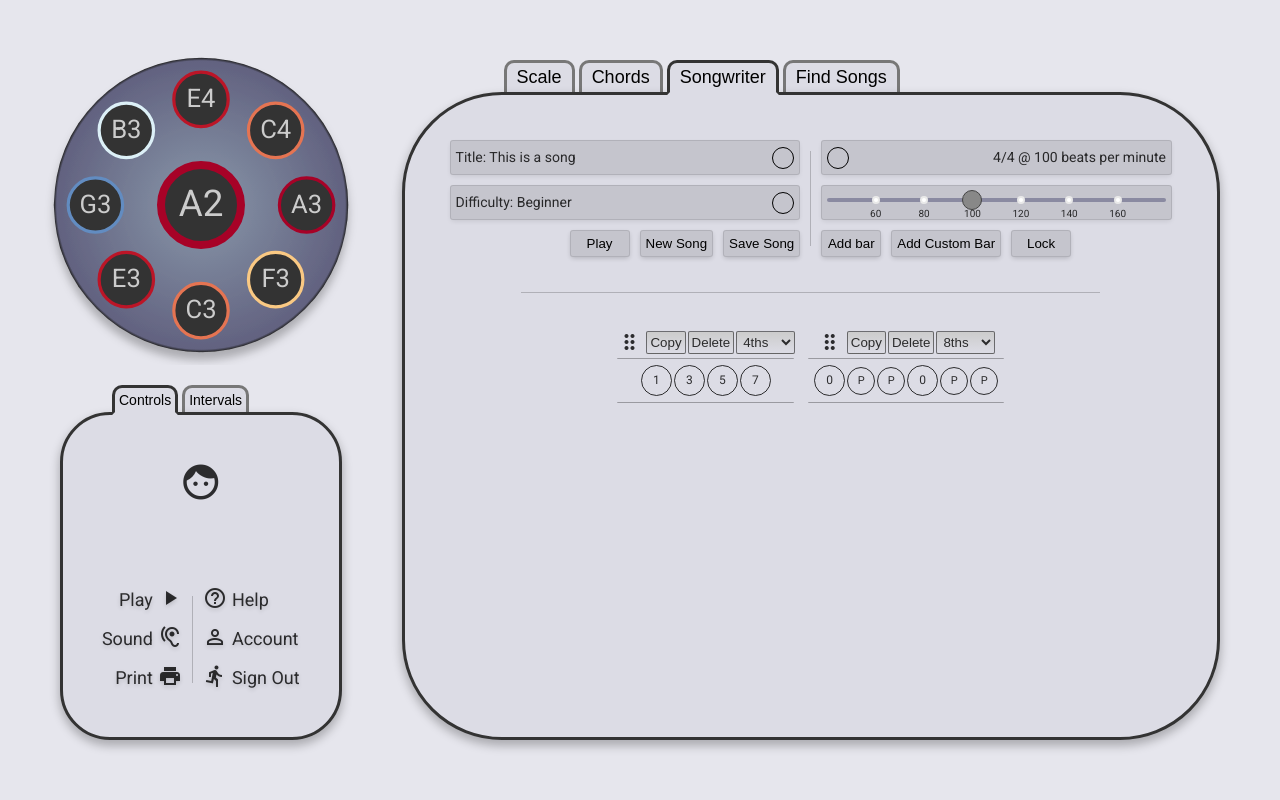
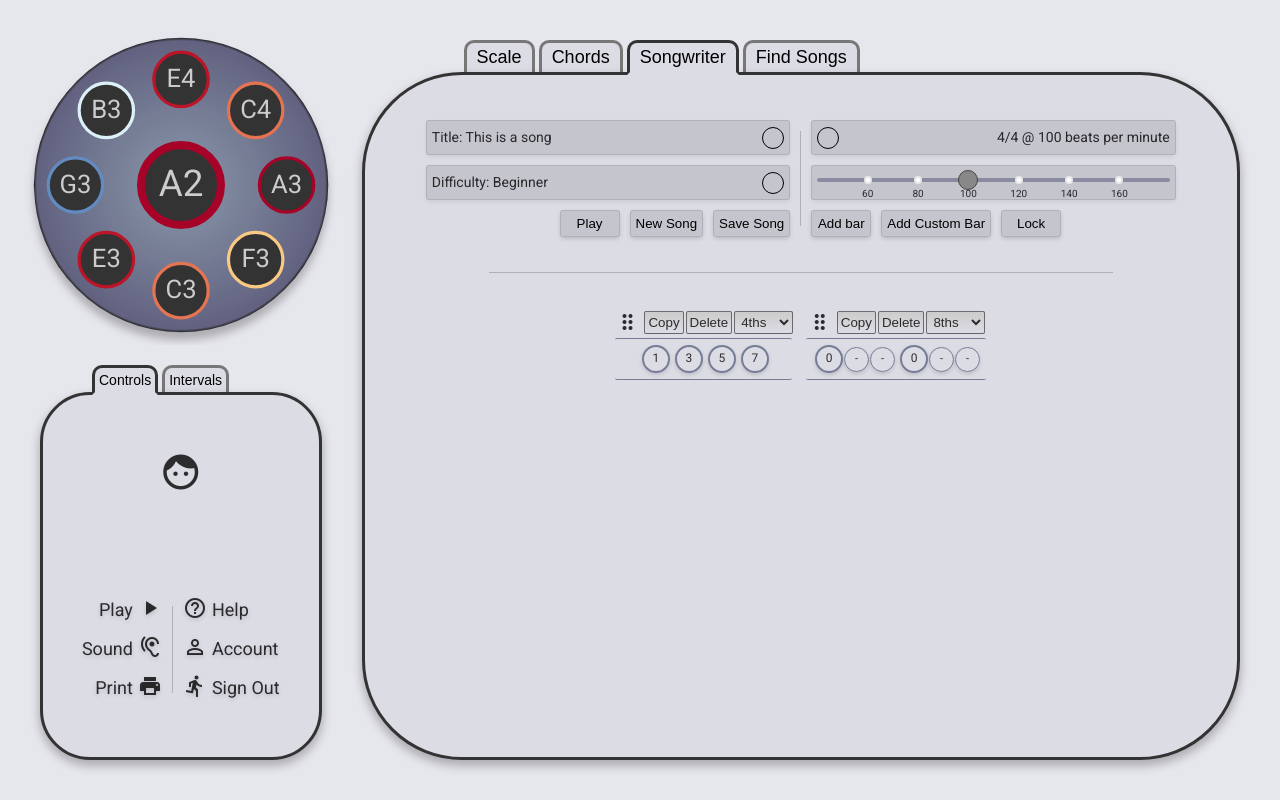
Before and after one commit to Moosees/ding-and-tones, a React (Create React App) app: page /song in a window 1280 px wide. Built offline with nearby package versions, Linux system fonts and the light colour scheme.

Commit message:
style beats and bars, make main app view a bit larger

```diff
--- a/src/app.styles.js
+++ b/src/app.styles.js
@@ -25,14 +25,13 @@ export const GlobalStyles = createGlobalStyle`
 
 export const Viewport = styled.div`
   align-items: center;
-  column-gap: 6rem;
+  column-gap: 4rem;
   display: grid;
   grid-template-columns: 22vw 1fr;
   height: 100vh;
   margin: 0 auto;
-  max-width: 140rem;
-  padding: 6rem;
-  width: 100vw;
+  max-width: 160rem;
+  padding: 4rem;
 `;
 
 export const Column = styled.div`
--- a/src/components/bar/bar.styles.js
+++ b/src/components/bar/bar.styles.js
@@ -8,11 +8,13 @@ export const BarContainer = styled.div`
 
 export const Beats = styled.div`
   align-items: center;
-  border: ${({ isPlaying }) => (isPlaying ? '2px' : '1px')} solid
-    rgba(0, 0, 0, 0.3);
+  border: 1px solid
+    ${({ theme, isPlaying }) =>
+      isPlaying ? theme.colorBeatActive : theme.colorBeat};
   border-left: 0;
-  border-radius: 1px;
+  border-radius: 2px;
   border-right: 0;
+  /* box-shadow: ${({ theme }) => theme.shadowBtnLight}; */
   display: flex;
   justify-content: center;
   margin: 2px;
--- a/src/components/bar/bar.utils.js
+++ b/src/components/bar/bar.utils.js
@@ -32,7 +32,7 @@ const updateBeats = (barId, measure, beats, barSubdivision, barMetre) => {
     } else {
       const newId = uuid();
       newMeasure.push(newId);
-      newBeats[newId] = { sound: 'P', value: metreValue };
+      newBeats[newId] = { sound: '-', value: metreValue };
     }
   });
 
--- a/src/components/beat/beat.styles.js
+++ b/src/components/beat/beat.styles.js
@@ -2,27 +2,35 @@ import styled from 'styled-components';
 
 const beatStyles = {
   heightWidth: {
-    4: '3.1',
-    8: '2.8',
-    16: '2.5',
+    4: '2.8',
+    8: '2.5',
+    16: '2.3',
   },
   fz: {
     4: '1.2',
     8: '1.1',
     16: '1',
   },
+  border: {
+    4: 'solid',
+    8: 'solid',
+    16: 'dashed',
+  },
 };
 
 export const BeatContainer = styled.div`
   align-items: center;
-  border: 1px solid
-    ${({ theme, isBeatPlaying }) =>
-      isBeatPlaying ? theme.colorCheckbox : theme.colorText};
+  border: ${({ value }) => (value === 4 ? '2px' : '1px')};
+  border-style: ${({ value }) => beatStyles.border[value]};
   border-radius: 100%;
+  border-color: ${({ theme, isBeatPlaying }) =>
+    isBeatPlaying ? theme.colorBeatActive : theme.colorBeat};
+  box-shadow: ${({ theme }) => theme.shadowBtnHeavy};
   display: flex;
   height: ${({ value }) => beatStyles.heightWidth[value]}rem;
   justify-content: center;
   margin: 1px;
+  margin-left: ${({ value }) => (value === 4 ? '4px' : '0')};
   position: relative;
   width: ${({ value }) => beatStyles.heightWidth[value]}rem;
 `;
--- a/src/components/playButton/playButton.utils.jsx
+++ b/src/components/playButton/playButton.utils.jsx
@@ -11,7 +11,7 @@ const playBeat = (beat, timeout, audio) =>
 
     store.dispatch(setCurrentBeat(beat.beatId));
 
-    if (beat.sound !== 'P') new Audio(audio[beat.sound]).play();
+    if (beat.sound !== '-') new Audio(audio[beat.sound]).play();
 
     setTimeout(() => {
       return resolve();
@@ -35,9 +35,9 @@ const playBar = async (bar, bpm, audio) => {
 const setupAudio = (scale) => {
   const audio = scale.map((note) => `audio/pan/low/${note}.mp3`);
 
-  audio.forEach((sound) => {
-    new Audio(sound).load();
-  });
+  // audio.forEach((sound) => {
+  //   new Audio(sound).load();
+  // });
 
   return audio;
 };
--- a/src/components/songArrangement/songArrangement.utils.js
+++ b/src/components/songArrangement/songArrangement.utils.js
@@ -2,14 +2,13 @@
 export const createOptions = (scale) => {
   const options = {
     single: [
-      { label: 'Pause', labelShort: '', value: 'P' },
-      { label: 'Tak', labelShort: 'T', value: 'T' },
+      { label: 'Pause', value: '-' },
+      { label: 'Tak', value: 'T' },
     ],
   };
   for (let i = 0; i < scale.length; ++i) {
     options.single.push({
       label: `${i}-${scale[i]}`,
-      labelShort: `${i}`,
       value: `${i}`,
     });
   }
--- a/src/components/songControls/songControls.utils.js
+++ b/src/components/songControls/songControls.utils.js
@@ -11,7 +11,7 @@ export const createNewBar = (metre, subdivision) => {
     const beatId = uuid();
     measure.push(beatId);
     beats[beatId] = {
-      sound: value === 4 ? '0' : 'P',
+      sound: value === 4 ? '0' : '-',
       value,
     };
   });
--- a/src/redux/bars/bars.initialState.js
+++ b/src/redux/bars/bars.initialState.js
@@ -27,9 +27,9 @@ export const beatsState = {
   ag: { sound: '7', value: 4 },
   ah: { sound: '8', value: 8 },
   da: { sound: '0', value: 4 },
-  db: { sound: 'P', value: 8 },
-  dc: { sound: 'P', value: 8 },
+  db: { sound: '-', value: 8 },
+  dc: { sound: '-', value: 8 },
   dd: { sound: '0', value: 4 },
-  de: { sound: 'P', value: 8 },
-  df: { sound: 'P', value: 8 },
+  de: { sound: '-', value: 8 },
+  df: { sound: '-', value: 8 },
 };
--- a/src/themes.js
+++ b/src/themes.js
@@ -9,6 +9,8 @@ export const mainTheme = {
   colorBg: '#e6e6ed',
   colorBox: '#DCDCE5',
   colorText: 'rgb(0, 0, 0, 0.8)',
+  colorBeat: '#757D96',
+  colorBeatActive: '#A70227',
   colorBtnLight: 'rgba(0, 0, 0, 0.03)',
   colorBtnHeavy: 'rgba(0, 0, 0, 0.1)',
   colorBtnConfirm: 'rgba(0, 150, 0, 0.9)',
```
Also changed, not shown: 1 other file (tests, documents, lock files or other folders).
